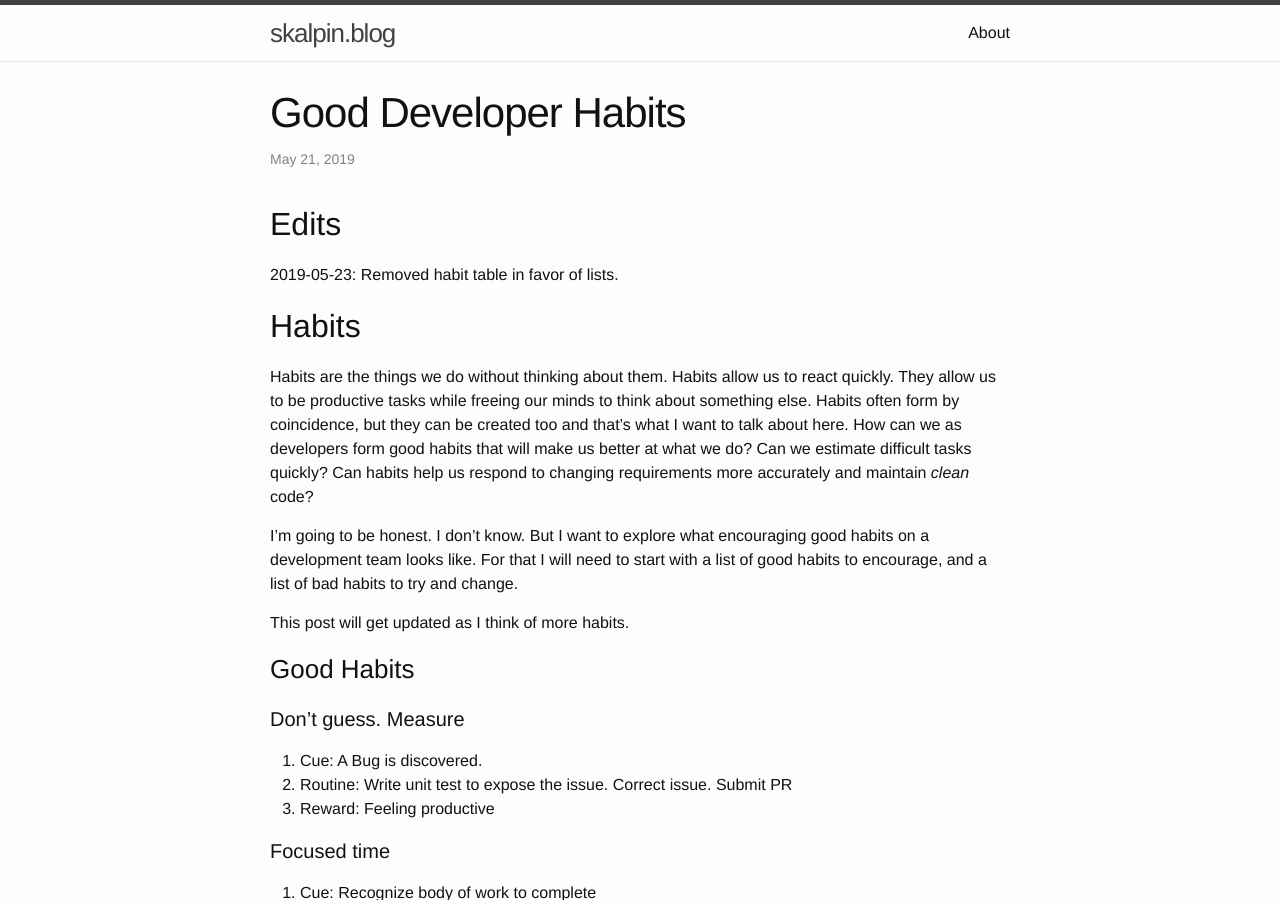
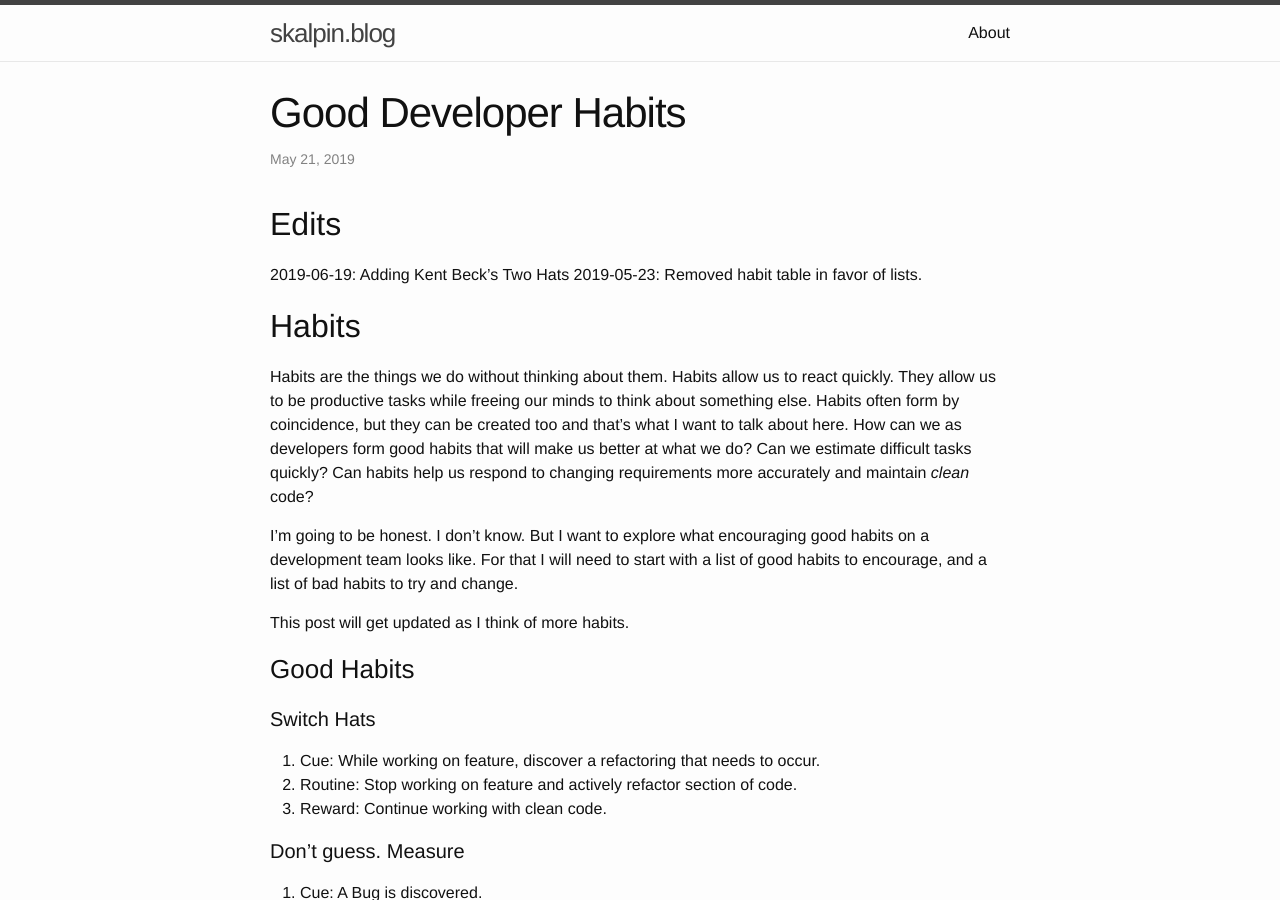
Before and after one commit to skalpin/skalpin.github.io, a Jekyll site: the page built from _posts/2019-5-21-Good-Developer-Habits.md, in a window 1280 px wide and 900 px high. Built offline with Jekyll 4.4.1, drawn with Linux system fonts in a browser that asks for light colours; comment, search, counter and statistics services are not loaded.

Commit message:
adding hats habit

```diff
--- a/_posts/2019-5-21-Good-Developer-Habits.md
+++ b/_posts/2019-5-21-Good-Developer-Habits.md
@@ -7,6 +7,7 @@ categories: update
 
 ## Edits
 
+2019-06-19: Adding Kent Beck's Two Hats
 2019-05-23: Removed habit table in favor of lists.
 
 ## Habits
@@ -27,6 +28,12 @@ change.
 This post will get updated as I think of more habits.
 
 ### Good Habits
+
+#### Switch Hats
+
+1. Cue: While working on feature, discover a refactoring that needs to occur.
+2. Routine: Stop working on feature and actively refactor section of code.
+3. Reward: Continue working with clean code.
 
 #### Don't guess. Measure
 
```
